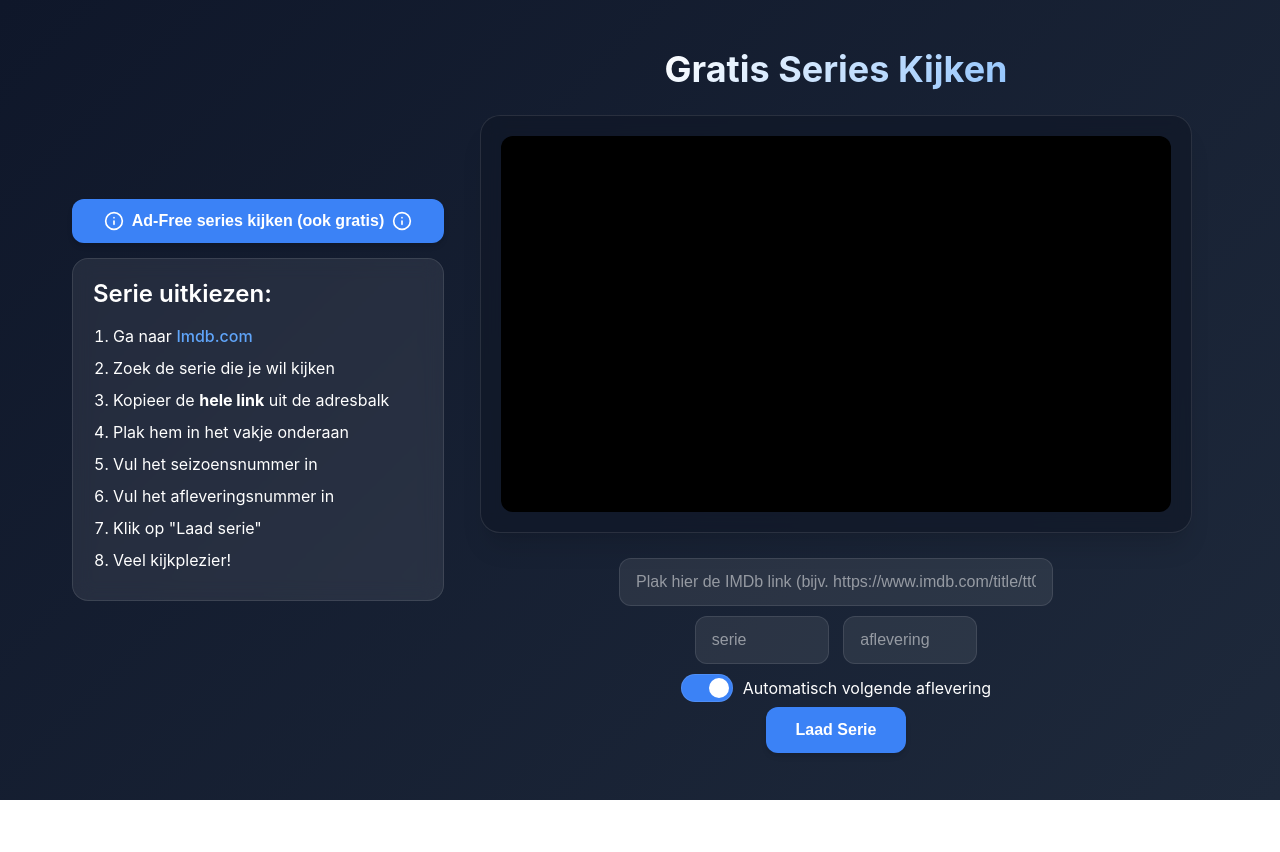
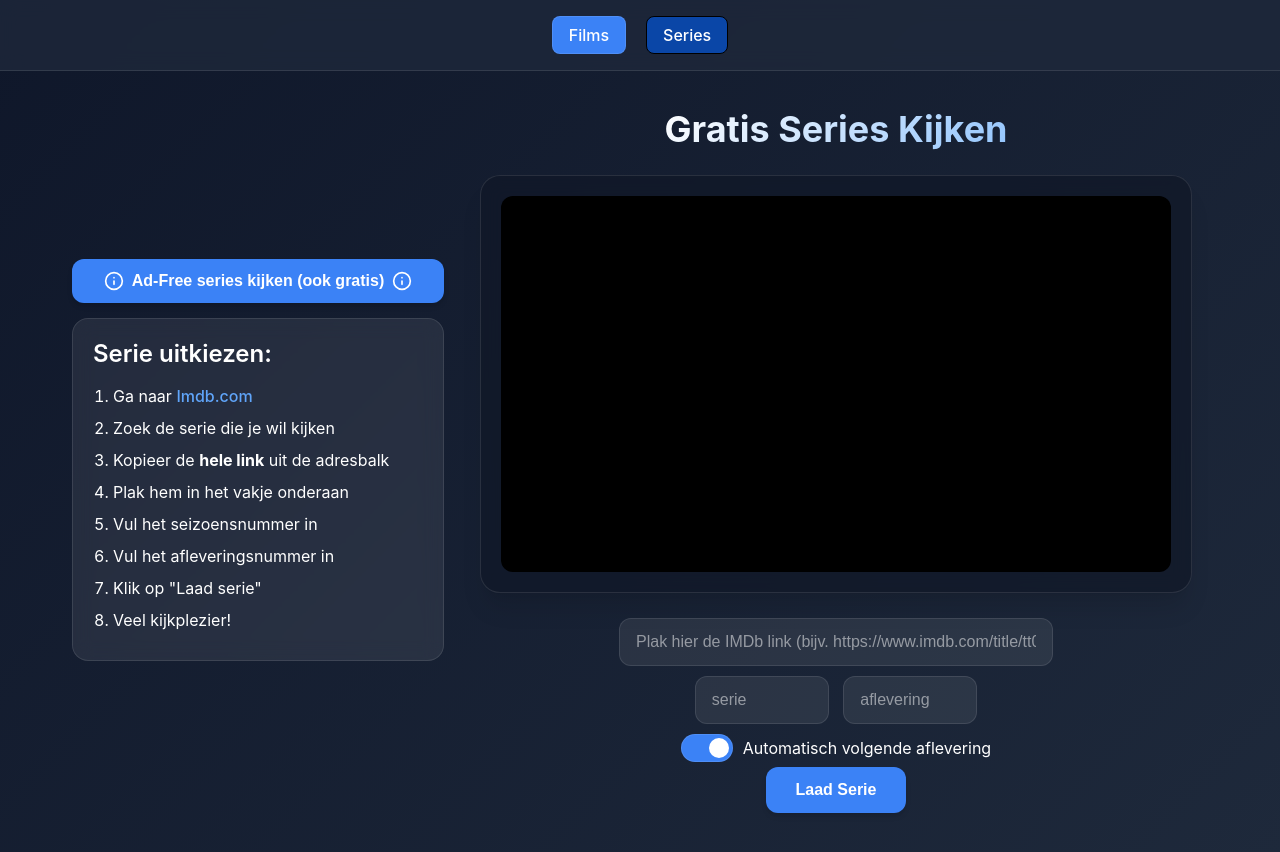
Before and after one commit to GratisFilms13/download, a plain HTML site: page files/SeriesKijken.html in a window 1280 px wide. Before the commit the page ends 800 px from the top, so only its background shows below. Drawn offline with Linux system fonts and the light colour scheme.

Commit message:
Update SeriesKijken.html

```diff
--- a/files/SeriesKijken.html
+++ b/files/SeriesKijken.html
@@ -338,9 +338,55 @@
                 padding: 20px;
             }
         }
+
+        body {
+            padding-top: 80px;
+        }
     </style>
 </head>
 <body>
+    <nav style="
+    position: fixed;
+    top: 0;
+    left: 0;
+    right: 0;
+    background: rgba(30, 41, 59, 0.8);
+    backdrop-filter: blur(10px);
+    padding: 16px;
+    display: flex;
+    justify-content: center;
+    gap: 20px;
+    border-bottom: 1px solid rgba(255, 255, 255, 0.1);
+    z-index: 1000;
+    ">
+    <a href="FilmKijken.html" style="
+        color: white;
+        text-decoration: none;
+        padding: 8px 16px;
+        border-radius: 8px;
+        font-weight: 500;
+        transition: all 0.2s ease;
+        background: #3b82f6;
+        border: 1px solid rgba(255, 255, 255, 0.1);
+    " onmouseover="this.style.background='rgba(255, 255, 255, 0.15)'"
+       onmouseout="this.style.background='#3b82f6'">
+        Films
+    </a>
+    <a href="SeriesKijken.html" style="
+        color: white;
+        text-decoration: none;
+        padding: 8px 16px;
+        border-radius: 8px;
+        font-weight: 500;
+        transition: all 0.2s ease;
+        background: #0a46a7;
+        border: 1px solid black;
+    " onmouseover="this.style.background='rgba(255, 255, 255, 0.15)'"
+       onmouseout="this.style.background='#0a46a7'">
+        Series
+    </a>
+    </nav>
+
     <div class="left-section">
         <button class="tutorial-button" onclick="showPopup()">
             <svg width="20" height="20" viewBox="0 0 24 24" fill="none" stroke="currentColor" stroke-width="2" stroke-linecap="round" stroke-linejoin="round">
@@ -407,8 +453,9 @@
             <li>Ga rechtsboven naast je zoekbalk naar extensies (het puzzelstukje)</li>
             <li>Selecteer "Current Tab"</li>
             <li>Klik op "Turn On"</li>
-            <li>Typ bij "Saved URL's" het volgende: https://www.IMDb.com </li>
+            <li>Typ bij "Saved URL's" het volgende: IMDb.com </li>
         </ul>
+        <img src="Media/Tutorial.gif" alt="Tutorial how to set it up" style="height: 300px; margin-left: 50px;">
     </div>
 
     <script>
```
